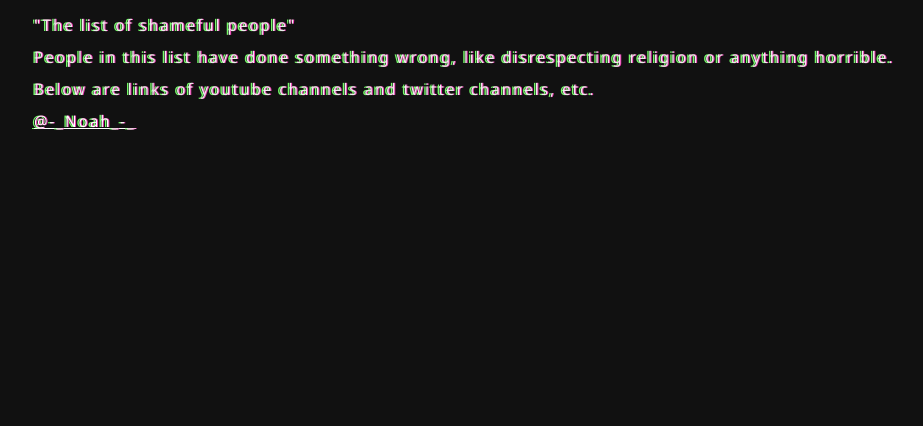
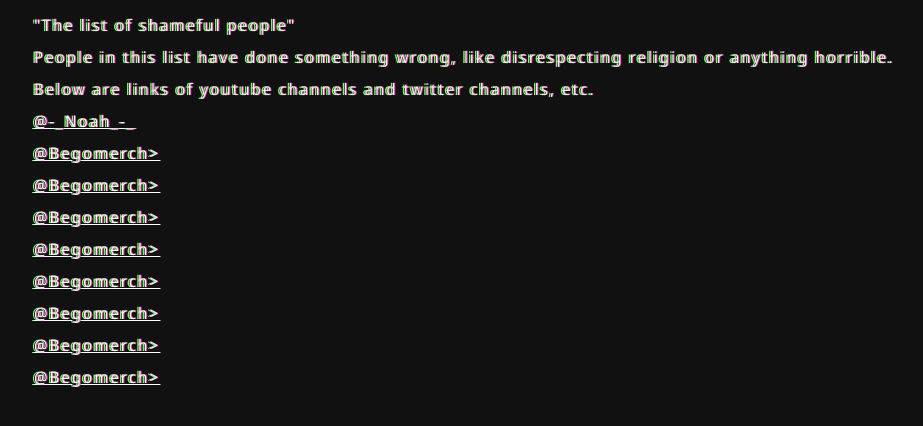
Before and after one commit to Shame-bin/shamebin.xyz, a plain HTML site: page index.html in a window 1280 px wide. Shown: the part 186-612 px from the top of the page, without its empty margins (62-985 px from the left). Drawn offline with Linux system fonts and the light colour scheme.

Commit message:
Update index.html

```diff
--- a/index.html
+++ b/index.html
@@ -20,6 +20,14 @@
         <p>People in this list have done something wrong, like disrespecting religion or anything horrible.</p>
         <p>Below are links of youtube channels and twitter channels, etc.</p>
         <p><a href="https://www.youtube.com/channel/UCANE29_n8TPVOvJAxjav1ow">@-_Noah_-_</a></p>
+        <p><a href="https://www.youtube.com/@begomerch">@Begomerch></p>
+        <p><a href="https://www.youtube.com/@begomerch">@Begomerch></p>
+        <p><a href="https://www.youtube.com/@begomerch">@Begomerch></p>
+        <p><a href="https://www.youtube.com/@begomerch">@Begomerch></p>
+        <p><a href="https://www.youtube.com/@begomerch">@Begomerch></p>
+        <p><a href="https://www.youtube.com/@begomerch">@Begomerch></p>
+        <p><a href="https://www.youtube.com/@begomerch">@Begomerch></p>
+        <p><a href="https://www.youtube.com/@begomerch">@Begomerch></p>
         <br>
     </body>
 </html>
```
